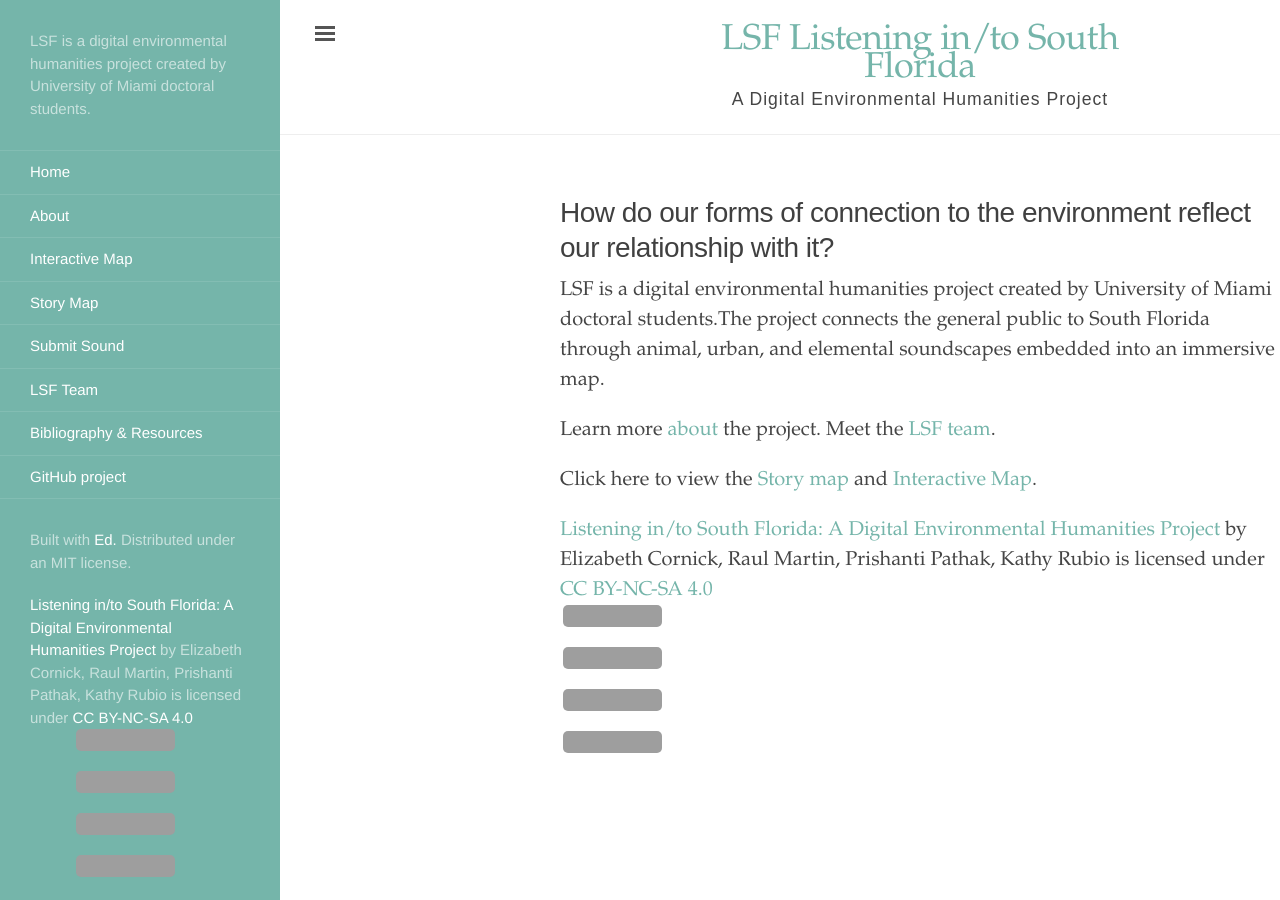
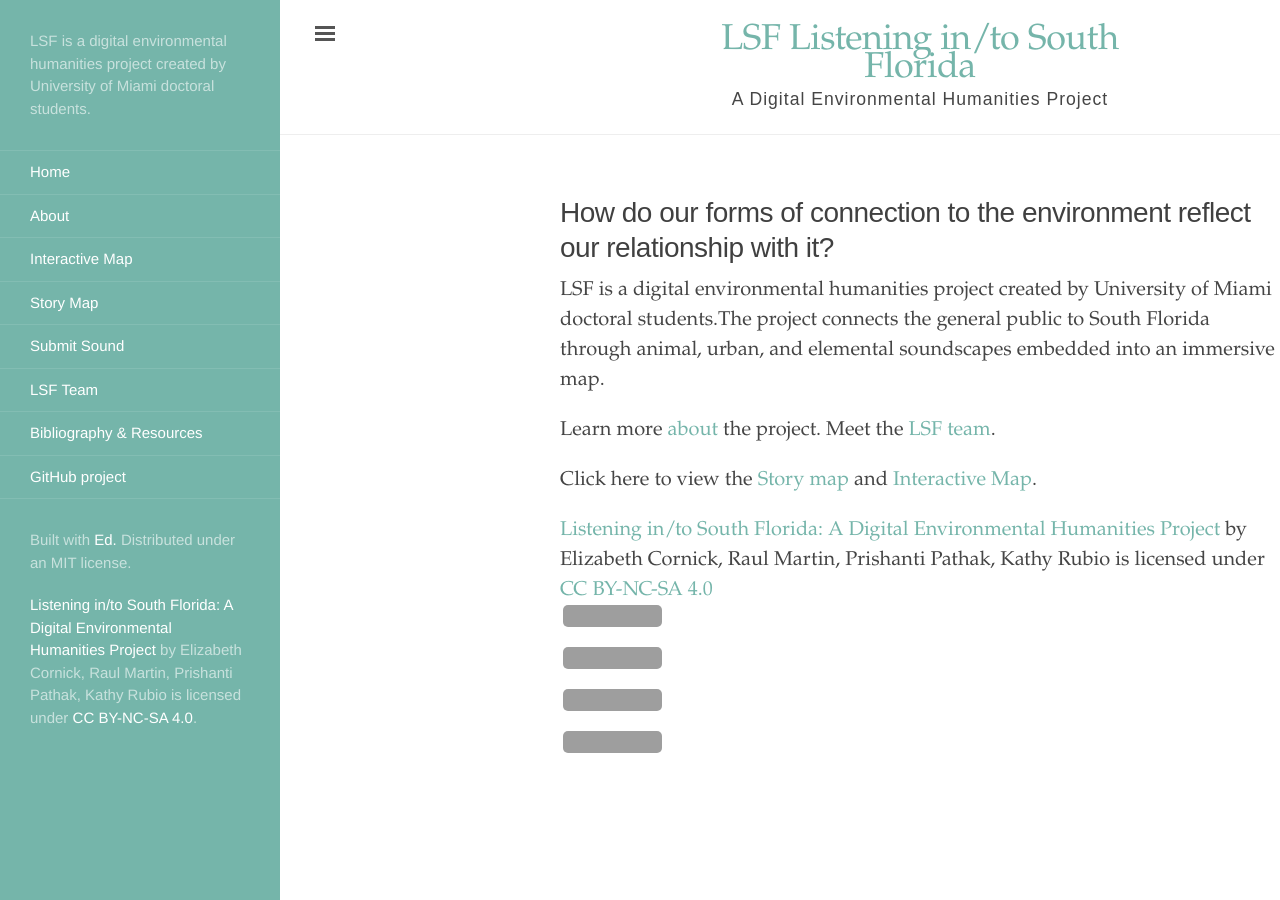
Before and after one commit to rm4-25/lsf_3, a Jekyll site: the page built from index.html, in a window 1280 px wide. Built offline with Jekyll 4.4.1, drawn with Linux system fonts in a browser that asks for light colours; grey boxes are pictures that could not be loaded.

Commit message:
Update sidebar.html

```diff
--- a/_includes/sidebar.html
+++ b/_includes/sidebar.html
@@ -50,7 +50,6 @@
     <p>
       Built with <a href="https://minicomp.github.io/ed/">Ed.</a> Distributed under an MIT license.
     </p>
-      <p xmlns:cc="http://creativecommons.org/ns#" xmlns:dct="http://purl.org/dc/terms/"><a property="dct:title" rel="cc:attributionURL" href="https://rm4-25.github.io/lsf_3/">Listening in/to South Florida: A Digital Environmental Humanities Project</a> by <span property="cc:attributionName">Elizabeth Cornick, Raul Martin, Prishanti Pathak, Kathy Rubio</span> is licensed under <a href="https://creativecommons.org/licenses/by-nc-sa/4.0/?ref=chooser-v1" target="_blank" rel="license noopener noreferrer" style="display:inline-block;">CC BY-NC-SA 4.0<img style="height:22px!important;margin-left:3px;vertical-align:text-bottom;" src="https://mirrors.creativecommons.org/presskit/icons/cc.svg?ref=chooser-v1" alt=""><img style="height:22px!important;margin-left:3px;vertical-align:text-bottom;" src="https://mirrors.creativecommons.org/presskit/icons/by.svg?ref=chooser-v1" alt=""><img style="height:22px!important;margin-left:3px;vertical-align:text-bottom;" src="https://mirrors.creativecommons.org/presskit/icons/nc.svg?ref=chooser-v1" alt=""><img style="height:22px!important;margin-left:3px;vertical-align:text-bottom;" src="https://mirrors.creativecommons.org/presskit/icons/sa.svg?ref=chooser-v1" alt=""></a></p>
-    </p>
+      <p xmlns:cc="http://creativecommons.org/ns#" xmlns:dct="http://purl.org/dc/terms/"><a property="dct:title" rel="cc:attributionURL" href="https://rm4-25.github.io/lsf_3/">Listening in/to South Florida: A Digital Environmental Humanities Project</a> by <span property="cc:attributionName">Elizabeth Cornick, Raul Martin, Prishanti Pathak, Kathy Rubio</span> is licensed under <a href="https://creativecommons.org/licenses/by-nc-sa/4.0/?ref=chooser-v1" target="_blank" rel="license noopener noreferrer" style="display:inline-block;">CC BY-NC-SA 4.0</a>.
   </div>
 </aside>
```
